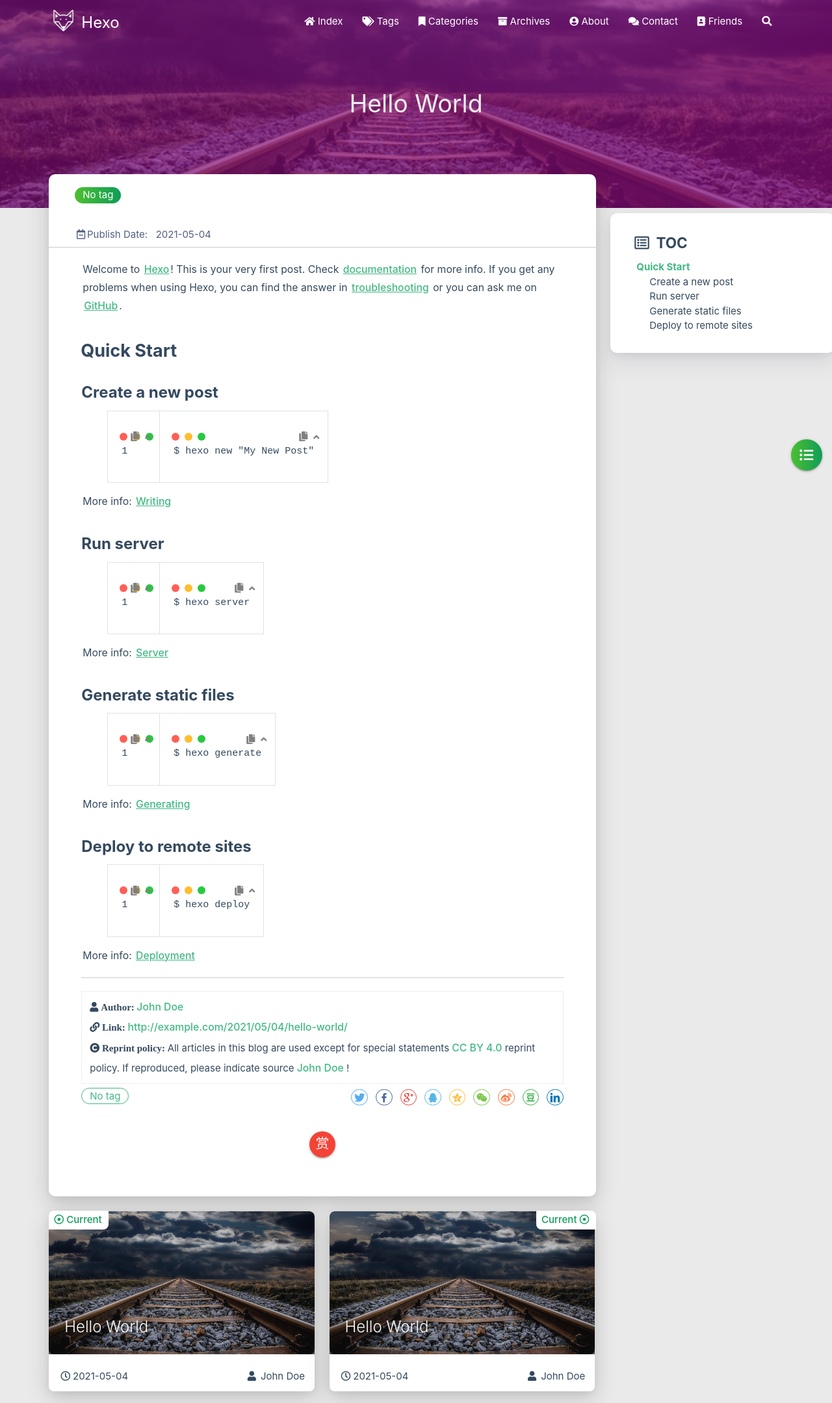
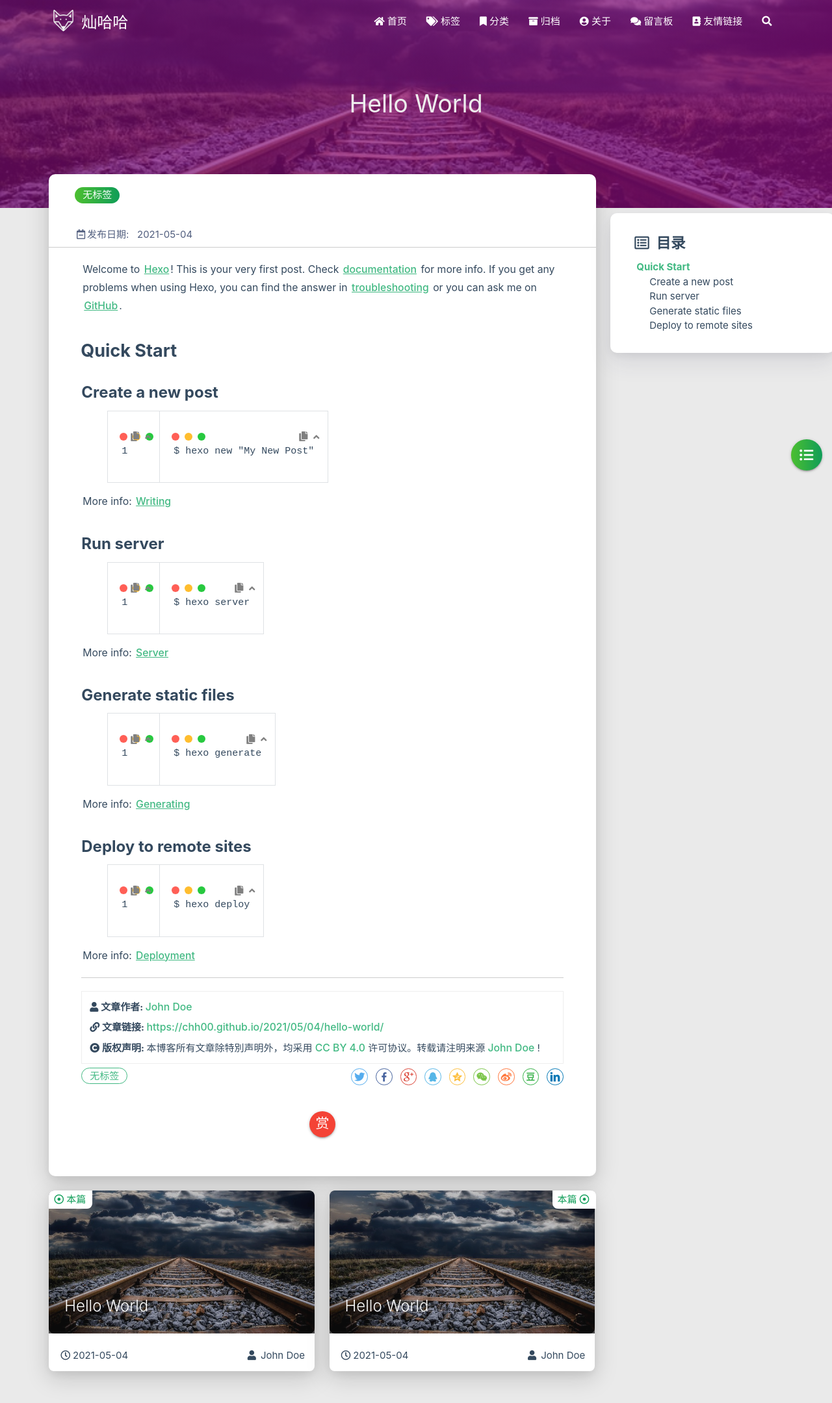
Before and after one commit to chh00/chh00.github.io, a plain HTML site: page 2021/05/04/hello-world/index.html in a window 1280 px wide. Shown: the top 2159 px of the page at 65% size. Drawn offline with Linux system fonts and the light colour scheme; some packages are replaced by stand-ins of ours; no server answers; a script that the page names is missing.

Commit message:
Site updated: 2021-05-04 17:02:38

```diff
--- a/2021/05/04/hello-world/index.html
+++ b/2021/05/04/hello-world/index.html
@@ -1,11 +1,11 @@
 <!DOCTYPE HTML>
-<html lang="en">
+<html lang="zh-CN">
 
 
 <head>
     <meta charset="utf-8">
-    <meta name="keywords" content="Hello World, Hexo">
-    <meta name="description" content="">
+    <meta name="keywords" content="Hello World, 灿哈哈">
+    <meta name="description" content="对你甚是喜欢❤">
     <meta http-equiv="X-UA-Compatible" content="IE=edge">
     <meta name="viewport" content="width=device-width, initial-scale=1.0, user-scalable=no">
     <meta name="renderer" content="webkit|ie-stand|ie-comp">
@@ -16,7 +16,7 @@
     <!-- Global site tag (gtag.js) - Google Analytics -->
 
 
-    <title>Hello World | Hexo</title>
+    <title>Hello World | 灿哈哈</title>
     <link rel="icon" type="image/png" href="/favicon.png">
 
     <link rel="stylesheet" type="text/css" href="/libs/awesome/css/all.css">
@@ -43,7 +43,7 @@
 
                     <img src="/medias/logo.png" class="logo-img" alt="LOGO">
 
-                    <span class="logo-span">Hexo</span>
+                    <span class="logo-span">灿哈哈</span>
                 </a>
             </div>
 
@@ -57,7 +57,7 @@
 
       <i class="fas fa-home" style="zoom: 0.6;"></i>
 
-      <span>Index</span>
+      <span>首页</span>
     </a>
 
   </li>
@@ -68,7 +68,7 @@
 
       <i class="fas fa-tags" style="zoom: 0.6;"></i>
 
-      <span>Tags</span>
+      <span>标签</span>
     </a>
 
   </li>
@@ -79,7 +79,7 @@
 
       <i class="fas fa-bookmark" style="zoom: 0.6;"></i>
 
-      <span>Categories</span>
+      <span>分类</span>
     </a>
 
   </li>
@@ -90,7 +90,7 @@
 
       <i class="fas fa-archive" style="zoom: 0.6;"></i>
 
-      <span>Archives</span>
+      <span>归档</span>
     </a>
 
   </li>
@@ -101,7 +101,7 @@
 
       <i class="fas fa-user-circle" style="zoom: 0.6;"></i>
 
-      <span>About</span>
+      <span>关于</span>
     </a>
 
   </li>
@@ -112,7 +112,7 @@
 
       <i class="fas fa-comments" style="zoom: 0.6;"></i>
 
-      <span>Contact</span>
+      <span>留言板</span>
     </a>
 
   </li>
@@ -123,14 +123,14 @@
 
       <i class="fas fa-address-book" style="zoom: 0.6;"></i>
 
-      <span>Friends</span>
+      <span>友情链接</span>
     </a>
 
   </li>
 
   <li>
     <a href="#searchModal" class="modal-trigger waves-effect waves-light">
-      <i id="searchIcon" class="fas fa-search" title="Search" style="zoom: 0.85;"></i>
+      <i id="searchIcon" class="fas fa-search" title="搜索" style="zoom: 0.85;"></i>
     </a>
   </li>
 </ul>
@@ -142,10 +142,10 @@
 
         <img src="/medias/logo.png" class="logo-img circle responsive-img">
 
-        <div class="logo-name">Hexo</div>
+        <div class="logo-name">灿哈哈</div>
         <div class="logo-desc">
 
-            Never really desperate, only the lost of the soul.
+            对你甚是喜欢❤
 
         </div>
     </div>
@@ -160,7 +160,7 @@
 
 			    <i class="fa-fw fas fa-home"></i>
 
-			Index
+			首页
 		</a>
 
         </li>
@@ -171,7 +171,7 @@
 
 			    <i class="fa-fw fas fa-tags"></i>
 
-			Tags
+			标签
 		</a>
 
         </li>
@@ -182,7 +182,7 @@
 
 			    <i class="fa-fw fas fa-bookmark"></i>
 
-			Categories
+			分类
 		</a>
 
         </li>
@@ -193,7 +193,7 @@
 
 			    <i class="fa-fw fas fa-archive"></i>
 
-			Archives
+			归档
 		</a>
 
         </li>
@@ -204,7 +204,7 @@
 
 			    <i class="fa-fw fas fa-user-circle"></i>
 
-			About
+			关于
 		</a>
 
         </li>
@@ -215,7 +215,7 @@
 
 			    <i class="fa-fw fas fa-comments"></i>
 
-			Contact
+			留言板
 		</a>
 
         </li>
@@ -226,7 +226,7 @@
 
 			    <i class="fa-fw fas fa-address-book"></i>
 
-			Friends
+			友情链接
 		</a>
 
         </li>
@@ -430,7 +430,7 @@
                 <div class="col s7">
 
                           <div class="article-tag">
-                            <span class="chip bg-color">No tag</span>
+                            <span class="chip bg-color">无标签</span>
                           </div>
 
                 </div>
@@ -442,7 +442,7 @@
             <div class="post-info">
 
                 <div class="post-date info-break-policy">
-                    <i class="far fa-calendar-minus fa-fw"></i>Publish Date:&nbsp;&nbsp;
+                    <i class="far fa-calendar-minus fa-fw"></i>发布日期:&nbsp;&nbsp;
                     2021-05-04
                 </div>
 
@@ -489,7 +489,7 @@
             <div class="reprint__author">
                 <span class="reprint-meta" style="font-weight: bold;">
                     <i class="fas fa-user">
-                        Author:
+                        文章作者:
                     </i>
                 </span>
                 <span class="reprint-info">
@@ -499,23 +499,23 @@
             <div class="reprint__type">
                 <span class="reprint-meta" style="font-weight: bold;">
                     <i class="fas fa-link">
-                        Link:
+                        文章链接:
                     </i>
                 </span>
                 <span class="reprint-info">
-                    <a href="http://example.com/2021/05/04/hello-world/">http://example.com/2021/05/04/hello-world/</a>
+                    <a href="https://chh00.github.io/2021/05/04/hello-world/">https://chh00.github.io/2021/05/04/hello-world/</a>
                 </span>
             </div>
             <div class="reprint__notice">
                 <span class="reprint-meta" style="font-weight: bold;">
                     <i class="fas fa-copyright">
-                        Reprint policy:
+                        版权声明:
                     </i>
                 </span>
                 <span class="reprint-info">
-                    All articles in this blog are used except for special statements
+                    本博客所有文章除特別声明外，均采用
                     <a href="https://creativecommons.org/licenses/by/4.0/deed.zh" rel="external nofollow noreferrer" target="_blank">CC BY 4.0</a>
-                    reprint policy. If reproduced, please indicate source
+                    许可协议。转载请注明来源
                     <a href="/about" target="_blank">John Doe</a>
                     !
                 </span>
@@ -525,7 +525,7 @@
 
     <script async defer>
       document.addEventListener("copy", function (e) {
-        let toastHTML = '<span>Copied successfully, please follow the reprint policy of this article</span><button class="btn-flat toast-action" onclick="navToReprintStatement()" style="font-size: smaller">more</a>';
+        let toastHTML = '<span>复制成功，请遵循本文的转载规则</span><button class="btn-flat toast-action" onclick="navToReprintStatement()" style="font-size: smaller">查看</a>';
         M.toast({html: toastHTML})
       });
 
@@ -540,7 +540,7 @@
                 <div class="post-meta__tag-list" style="display: inline-block;">
 
                         <div class="article-tag">
-                            <span class="chip bg-color">No tag</span>
+                            <span class="chip bg-color">无标签</span>
                         </div>
 
                 </div>
@@ -712,7 +712,7 @@
 
         <div class="article col s12 m6" data-aos="fade-up" data-aos="fade-up">
             <div class="article-badge left-badge text-color">
-                <i class="far fa-dot-circle"></i>&nbsp;Current
+                <i class="far fa-dot-circle"></i>&nbsp;本篇
             </div>
             <div class="card">
                 <a href="/2021/05/04/hello-world/">
@@ -750,7 +750,7 @@
 
         <div class="article col s12 m6" data-aos="fade-up">
             <div class="article-badge right-badge text-color">
-                Current&nbsp;<i class="far fa-dot-circle"></i>
+                本篇&nbsp;<i class="far fa-dot-circle"></i>
             </div>
             <div class="card">
                 <a href="/2021/05/04/hello-world/">
@@ -813,7 +813,7 @@
     </div>
     <div id="toc-aside" class="expanded col l3 hide-on-med-and-down">
         <div class="toc-widget card" style="background-color: white;">
-            <div class="toc-title"><i class="far fa-list-alt"></i>&nbsp;&nbsp;TOC</div>
+            <div class="toc-title"><i class="far fa-list-alt"></i>&nbsp;&nbsp;目录</div>
             <div id="toc-content"></div>
         </div>
     </div>
@@ -1042,8 +1042,8 @@
 <div id="searchModal" class="modal">
     <div class="modal-content">
         <div class="search-header">
-            <span class="title"><i class="fas fa-search"></i>&nbsp;&nbsp;Search</span>
-            <input type="search" id="searchInput" name="s" placeholder="Please enter a search keyword"
+            <span class="title"><i class="fas fa-search"></i>&nbsp;&nbsp;搜索</span>
+            <input type="search" id="searchInput" name="s" placeholder="请输入搜索的关键字"
                    class="search-input">
         </div>
         <div id="searchResult"></div>
```
Also changed, not shown: archives/2021/05/index.html (+28 -28 lines), archives/2021/index.html (+28 -28 lines), archives/index.html (+28 -28 lines), index.html (+26 -26 lines).
